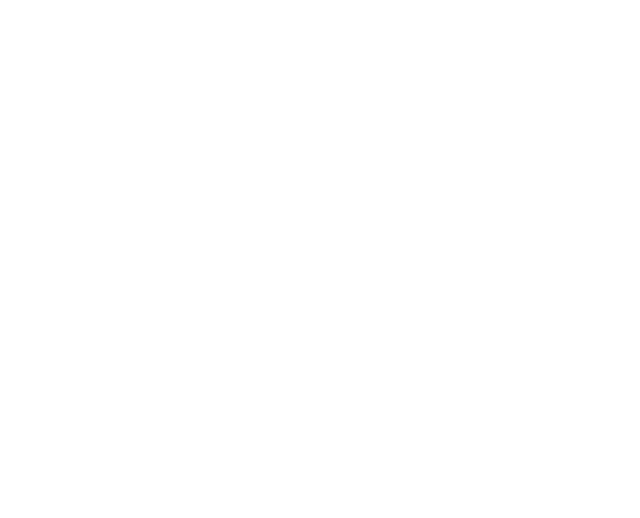
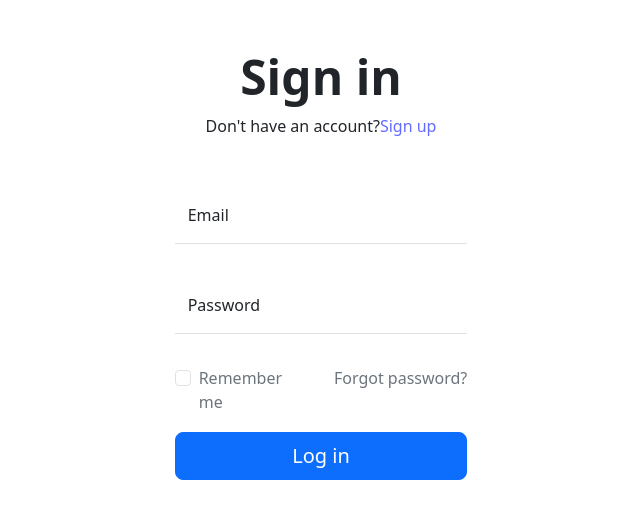
Before and after one commit to eakelvin/barbershop, a React (Vite) app: page /login in a window 1280 px wide. Shown: the top 518 px of the page, without its empty margins (319-959 px from the left). Built offline with nearby package versions, Linux system fonts and the light colour scheme.

Commit message:
auth pages

```diff
--- a/src/pages/Login.jsx
+++ b/src/pages/Login.jsx
@@ -1,11 +1,70 @@
 import React from 'react'
+import { Link } from 'react-router-dom'
 
 const Login = () => {
   return (
-    <div>
 
+<section class="py-3 py-md-5 py-xl-8">
+  <div class="container">
+    <div class="row">
+      <div class="col-12">
+        <div class="mb-5">
+          <h2 class="display-5 fw-bold text-center">Sign in</h2>
+          <p class="text-center m-0">Don't have an account?
+            <Link to={'/signup'} href="">Sign up</Link>
+          </p>
+        </div>
+      </div>
+    </div>
+    <div class="row justify-content-center">
+      <div class="col-12 col-lg-10 col-xl-8">
+        <div class="row gy-5 justify-content-center">
+          <div class="col-12 col-lg-5">
+            <form action="#!">
+              <div class="row gy-3 overflow-hidden">
+                <div class="col-12">
+                  <div class="form-floating mb-3">
+                    <input type="email" class="form-control border-0 border-bottom rounded-0" name="email" id="email" placeholder="name@example.com" required />
+                    <label for="email" class="form-label">Email</label>
+                  </div>
+                </div>
+                <div class="col-12">
+                  <div class="form-floating mb-3">
+                    <input type="password" class="form-control border-0 border-bottom rounded-0" name="password" id="password" value="" placeholder="Password" required />
+                    <label for="password" class="form-label">Password</label>
+                  </div>
+                </div>
+                <div class="col-12">
+                  <div class="row justify-content-between">
+                    <div class="col-6">
+                      <div class="form-check">
+                        <input class="form-check-input" type="checkbox" value="" name="remember_me" id="remember_me" />
+                        <label class="form-check-label text-secondary" for="remember_me">
+                          Remember me
+                        </label>
+                      </div>
+                    </div>
+                    <div class="col-6">
+                      <div class="text-end">
+                        <a href="#!" class="link-secondary text-decoration-none">Forgot password?</a>
+                      </div>
+                    </div>
+                  </div>
+                </div>
+                <div class="col-12">
+                  <div class="d-grid">
+                    <button class="btn btn-primary btn-lg" type="submit">Log in</button>
+                  </div>
+                </div>
+              </div>
+            </form>
+          </div>
 
+        </div>
+      </div>
     </div>
+  </div>
+</section>
   )
 }
 
--- a/src/pages/Signup.jsx
+++ b/src/pages/Signup.jsx
@@ -1,9 +1,87 @@
 import React from 'react'
+import { Link } from 'react-router-dom'
 
 const Signup = () => {
   return (
     <div>
+      <section class="vh-100">
+        <div class="container h-100">
+          <div class="row d-flex justify-content-center align-items-center h-100">
+            <div class="col-lg-12 col-xl-11">
+              <div class="card text-black" style={{borderRadius: "25px"}}>
+                <div class="card-body p-md-5">
+                  <div class="row justify-content-center">
+                    <div class="col-md-10 col-lg-6 col-xl-5 order-2 order-lg-1">
 
+                      <p class="text-center h1 fw-bold mx-1 mx-md-4 mt-4">Sign up</p>
+                      <p class="mb-5 text-center">Already have an account?
+                        <Link to={'/login'} href="">Login</Link>
+                      </p>
+
+                      <form class="mx-1 mx-md-4">
+
+                        <div class="d-flex flex-row align-items-center mb-4">
+                          <i class="fas fa-user fa-lg me-3 fa-fw"></i>
+                          <div data-mdb-input-init class="form-outline flex-fill mb-0">
+                            <input type="text" id="form3Example1c" class="form-control" />
+                            <label class="form-label" for="form3Example1c">Your Name</label>
+                          </div>
+                        </div>
+
+                        <div class="d-flex flex-row align-items-center mb-4">
+                          <i class="fas fa-envelope fa-lg me-3 fa-fw"></i>
+                          <div data-mdb-input-init class="form-outline flex-fill mb-0">
+                            <input type="email" id="form3Example3c" class="form-control" />
+                            <label class="form-label" for="form3Example3c">Your Email</label>
+                          </div>
+                        </div>
+
+                        <div class="d-flex flex-row align-items-center mb-4">
+                          <i class="fas fa-lock fa-lg me-3 fa-fw"></i>
+                          <div data-mdb-input-init class="form-outline flex-fill mb-0">
+                            <input type="password" id="form3Example4c" class="form-control" />
+                            <label class="form-label" for="form3Example4c">Password</label>
+                          </div>
+                        </div>
+
+                        <div class="d-flex flex-row align-items-center mb-4">
+                          <i class="fas fa-key fa-lg me-3 fa-fw"></i>
+                          <div data-mdb-input-init class="form-outline flex-fill mb-0">
+                            <input type="password" id="form3Example4cd" class="form-control" />
+                            <label class="form-label" for="form3Example4cd">Repeat your password</label>
+                          </div>
+                        </div>
+
+                        <div class="form-check d-flex justify-content-center mb-5">
+                          <input class="form-check-input me-2" type="checkbox" value="" id="form2Example3c" />
+                          <label class="form-check-label" for="form2Example3">
+                            I agree all statements in <a href="#!">Terms of service</a>
+                          </label>
+                        </div>
+
+                        <div class="d-flex justify-content-center mx-4 mb-3 mb-lg-4">
+                          <button  type="button" data-mdb-button-init data-mdb-ripple-init class="btn btn-primary btn-lg">Register</button>
+                        </div>
+
+                      </form>
+
+                    </div>
+                    <div class="col-md-10 col-lg-6 col-xl-7 d-flex align-items-center order-1 order-lg-2">
+
+                      <img
+                        src="https://mdbcdn.b-cdn.net/img/Photos/new-templates/bootstrap-registration/draw1.webp"
+                        class="img-fluid"
+                        alt="Sample image"
+                      />
+
+                    </div>
+                  </div>
+                </div>
+              </div>
+            </div>
+          </div>
+        </div>
+      </section>
     </div>
   )
 }
```
